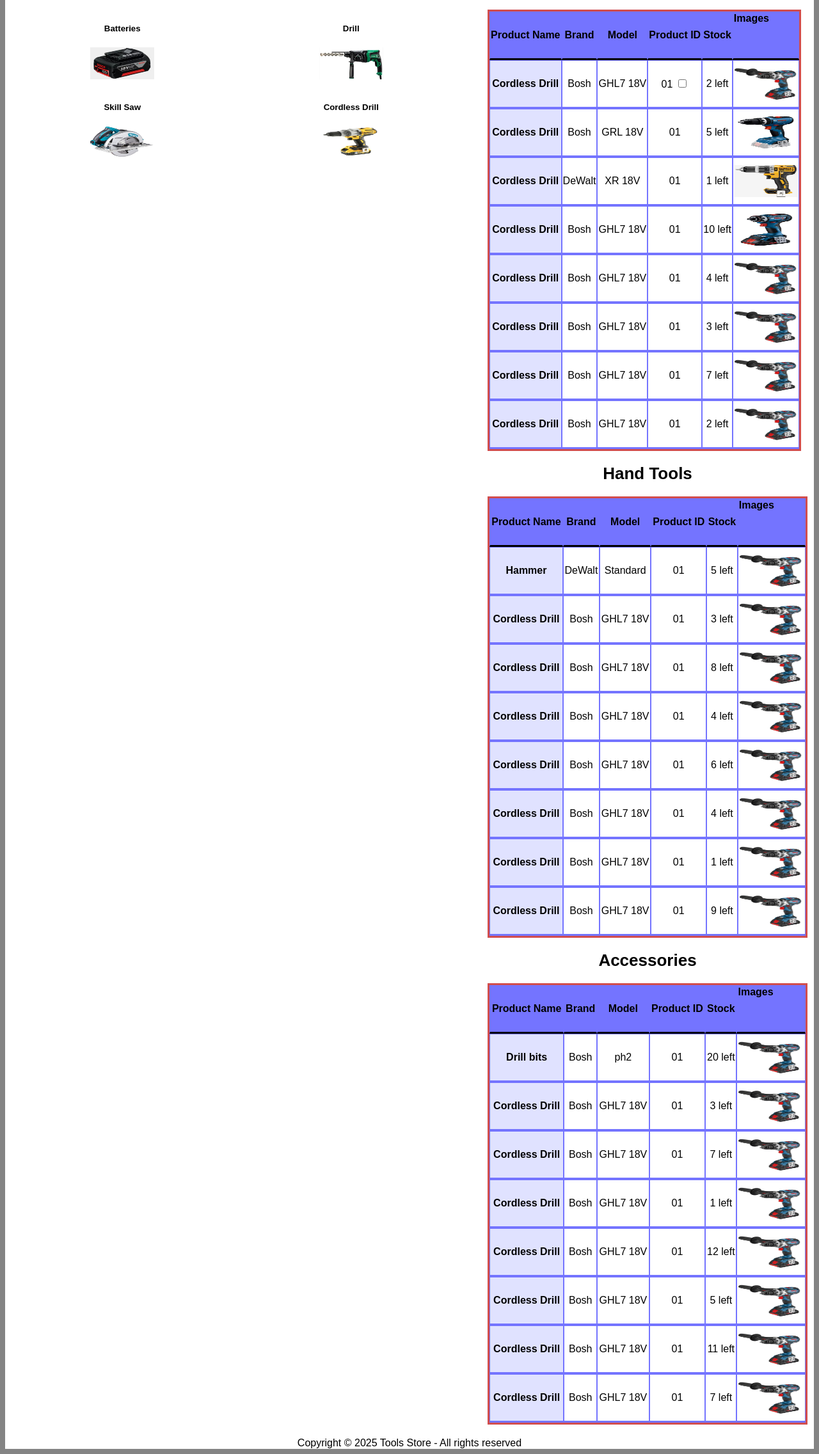
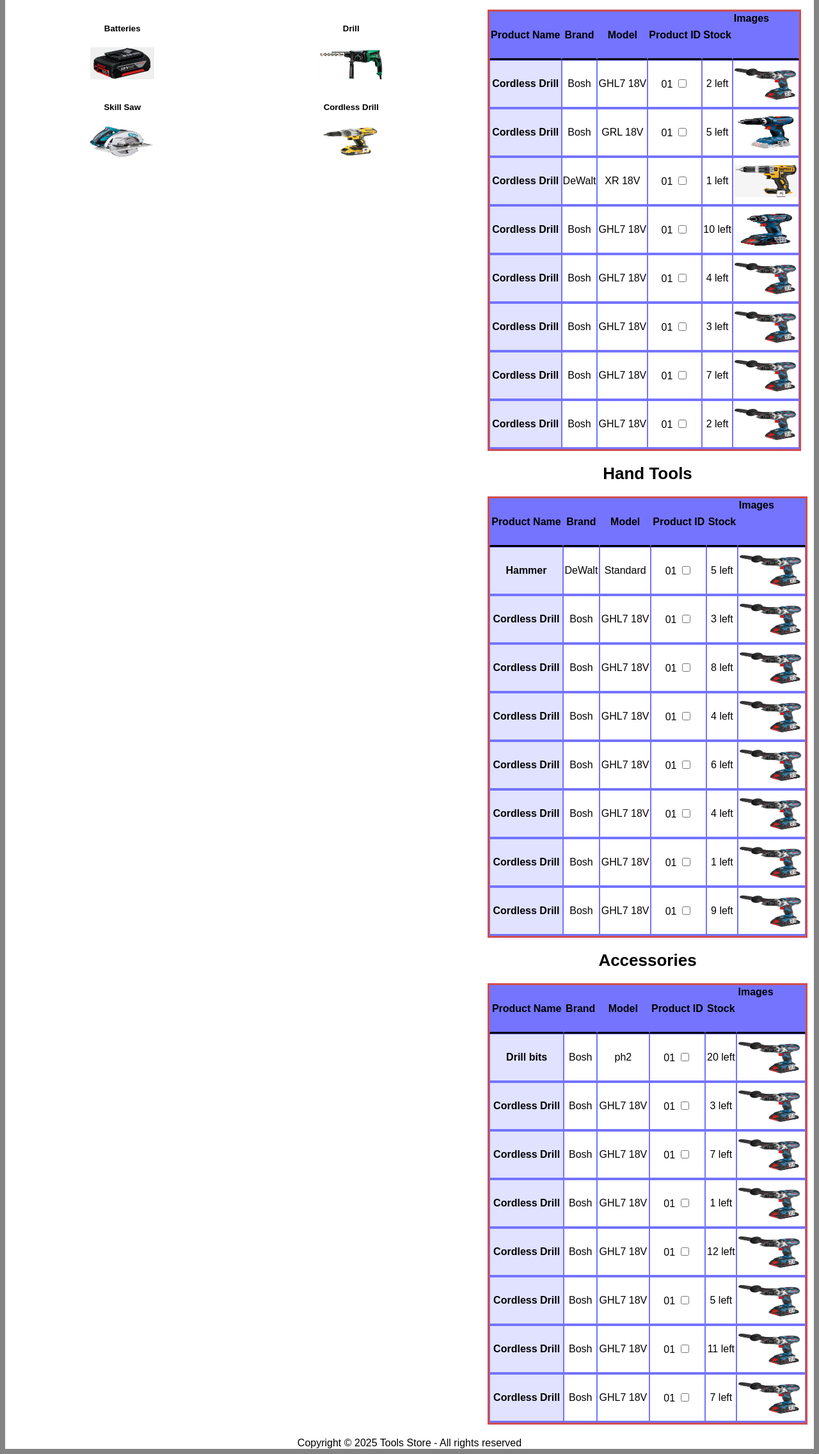
Before and after one commit to DimDeveloper18/DB_Assignment, a Flask app: page /tools in a window 1280 px wide. Shown: the part 221-2494 px from the top of the page at 64% size. Run offline with Flask 3, Linux system fonts and the light colour scheme; data that the repository does not hold is empty.

Commit message:
File 'tools.html' code changed: 'input' elements added to all product id 'td' with type checkbox.

```diff
--- a/templates/tools.html
+++ b/templates/tools.html
@@ -24,7 +24,7 @@
                     <th scope="row">Cordless Drill</th>
                     <td>Bosh</td>
                     <td>GRL 18V</td>
-                    <td>01</td>
+                    <td>01 <input class="selectBox" type="checkbox"> </td>
                     <td>5 left</td>
                     <td><img src="{{ url_for('static', filename="./images/product_images/pcdrillb2.jpg")}}" alt="Drill Bosch2" height="50" width="100"></td>
                 </tr>
@@ -32,7 +32,7 @@
                     <th scope="row">Cordless Drill</th>
                     <td>DeWalt</td>
                     <td>XR 18V</td>
-                    <td>01</td>
+                    <td>01 <input class="selectBox" type="checkbox"> </td>
                     <td>1 left</td>
                     <td><img src="{{ url_for('static', filename="./images/product_images/pcdrilld1.jpg")}}" alt="Drill DeWalt" height="50" width="100"></td>
                 </tr>
@@ -40,7 +40,7 @@
                     <th scope="row">Cordless Drill</th>
                     <td>Bosh</td>
                     <td>GHL7 18V</td>
-                    <td>01</td>
+                    <td>01 <input class="selectBox" type="checkbox"> </td>
                     <td>10 left</td>
                     <td><img src="{{ url_for('static', filename="./images/product_images/pcidrill2.jpg")}}" alt="Drill Bosch1" height="50" width="100"></td>
                 </tr>
@@ -48,7 +48,7 @@
                     <th scope="row">Cordless Drill</th>
                     <td>Bosh</td>
                     <td>GHL7 18V</td>
-                    <td>01</td>
+                    <td>01 <input class="selectBox" type="checkbox"> </td>
                     <td>4 left</td>
                     <td><img src="{{ url_for('static', filename="./images/product_images/pcdrillb1.jpg")}}" alt="Drill Bosch1" height="50" width="100"></td>
                 </tr>
@@ -56,7 +56,7 @@
                     <th scope="row">Cordless Drill</th>
                     <td>Bosh</td>
                     <td>GHL7 18V</td>
-                    <td>01</td>
+                    <td>01 <input class="selectBox" type="checkbox"> </td>
                     <td>3 left</td>
                     <td><img src="{{ url_for('static', filename="./images/product_images/pcdrillb1.jpg")}}" alt="Drill Bosch1" height="50" width="100"></td>
                 </tr>
@@ -64,7 +64,7 @@
                     <th scope="row">Cordless Drill</th>
                     <td>Bosh</td>
                     <td>GHL7 18V</td>
-                    <td>01</td>
+                    <td>01 <input class="selectBox" type="checkbox"> </td>
                     <td>7 left</td>
                     <td><img src="{{ url_for('static', filename="./images/product_images/pcdrillb1.jpg")}}" alt="Drill Bosch1" height="50" width="100"></td>
                 </tr>
@@ -72,7 +72,7 @@
                     <th scope="row">Cordless Drill</th>
                     <td>Bosh</td>
                     <td>GHL7 18V</td>
-                    <td>01</td>
+                    <td>01 <input class="selectBox" type="checkbox"> </td>
                     <td>2 left</td>
                     <td><img src="{{ url_for('static', filename="./images/product_images/pcdrillb1.jpg")}}" alt="Drill Bosch1" height="50" width="100"></td>
                 </tr>
@@ -93,7 +93,7 @@
                     <th scope="row">Hammer</th>
                     <td>DeWalt</td>
                     <td>Standard</td>
-                    <td>01</td>
+                    <td>01 <input class="selectBox" type="checkbox"> </td>
                     <td>5 left</td>
                     <td><img src="{{ url_for('static', filename="./images/product_images/pcdrillb1.jpg")}}" alt="Drill Bosch1" height="50" width="100"></td>
                 </tr>
@@ -101,7 +101,7 @@
                     <th scope="row">Cordless Drill</th>
                     <td>Bosh</td>
                     <td>GHL7 18V</td>
-                    <td>01</td>
+                    <td>01 <input class="selectBox" type="checkbox"> </td>
                     <td>3 left</td>
                     <td><img src="{{ url_for('static', filename="./images/product_images/pcdrillb1.jpg")}}" alt="Drill Bosch1" height="50" width="100"></td>
                 </tr>
@@ -109,7 +109,7 @@
                     <th scope="row">Cordless Drill</th>
                     <td>Bosh</td>
                     <td>GHL7 18V</td>
-                    <td>01</td>
+                    <td>01 <input class="selectBox" type="checkbox"> </td>
                     <td>8 left</td>
                     <td><img src="{{ url_for('static', filename="./images/product_images/pcdrillb1.jpg")}}" alt="Drill Bosch1" height="50" width="100"></td>
                 </tr>
@@ -117,7 +117,7 @@
                     <th scope="row">Cordless Drill</th>
                     <td>Bosh</td>
                     <td>GHL7 18V</td>
-                    <td>01</td>
+                    <td>01 <input class="selectBox" type="checkbox"> </td>
                     <td>4 left</td>
                     <td><img src="{{ url_for('static', filename="./images/product_images/pcdrillb1.jpg")}}" alt="Drill Bosch1" height="50" width="100"></td>
                 </tr>
@@ -125,7 +125,7 @@
                     <th scope="row">Cordless Drill</th>
                     <td>Bosh</td>
                     <td>GHL7 18V</td>
-                    <td>01</td>
+                    <td>01 <input class="selectBox" type="checkbox"> </td>
                     <td>6 left</td>
                     <td><img src="{{ url_for('static', filename="./images/product_images/pcdrillb1.jpg")}}" alt="Drill Bosch1" height="50" width="100"></td>
                 </tr>
@@ -133,7 +133,7 @@
                     <th scope="row">Cordless Drill</th>
                     <td>Bosh</td>
                     <td>GHL7 18V</td>
-                    <td>01</td>
+                    <td>01 <input class="selectBox" type="checkbox"> </td>
                     <td>4 left</td>
                     <td><img src="{{ url_for('static', filename="./images/product_images/pcdrillb1.jpg")}}" alt="Drill Bosch1" height="50" width="100"></td>
                 </tr>
@@ -141,7 +141,7 @@
                     <th scope="row">Cordless Drill</th>
                     <td>Bosh</td>
                     <td>GHL7 18V</td>
-                    <td>01</td>
+                    <td>01 <input class="selectBox" type="checkbox"> </td>
                     <td>1 left</td>
                     <td><img src="{{ url_for('static', filename="./images/product_images/pcdrillb1.jpg")}}" alt="Drill Bosch1" height="50" width="100"></td>
                 </tr>
@@ -149,7 +149,7 @@
                     <th scope="row">Cordless Drill</th>
                     <td>Bosh</td>
                     <td>GHL7 18V</td>
-                    <td>01</td>
+                    <td>01 <input class="selectBox" type="checkbox"> </td>
                     <td>9 left</td>
                     <td><img src="{{ url_for('static', filename="./images/product_images/pcdrillb1.jpg")}}" alt="Drill Bosch1" height="50" width="100"></td>
                 </tr>
@@ -170,7 +170,7 @@
                     <th scope="row">Drill bits</th>
                     <td>Bosh</td>
                     <td>ph2</td>
-                    <td>01</td>
+                    <td>01 <input class="selectBox" type="checkbox"> </td>
                     <td>20 left</td>
                     <td><img src="{{ url_for('static', filename="./images/product_images/pcdrillb1.jpg")}}" alt="Drill Bosch1" height="50" width="100"></td>
                 </tr>
@@ -178,7 +178,7 @@
                     <th scope="row">Cordless Drill</th>
                     <td>Bosh</td>
                     <td>GHL7 18V</td>
-                    <td>01</td>
+                    <td>01 <input class="selectBox" type="checkbox"> </td>
                     <td>3 left</td>
                     <td><img src="{{ url_for('static', filename="./images/product_images/pcdrillb1.jpg")}}" alt="Drill Bosch1" height="50" width="100"></td>
                 </tr>
@@ -186,7 +186,7 @@
                     <th scope="row">Cordless Drill</th>
                     <td>Bosh</td>
                     <td>GHL7 18V</td>
-                    <td>01</td>
+                    <td>01 <input class="selectBox" type="checkbox"> </td>
                     <td>7 left</td>
                     <td><img src="{{ url_for('static', filename="./images/product_images/pcdrillb1.jpg")}}" alt="Drill Bosch1" height="50" width="100"></td>
                 </tr>
@@ -194,7 +194,7 @@
                     <th scope="row">Cordless Drill</th>
                     <td>Bosh</td>
                     <td>GHL7 18V</td>
-                    <td>01</td>
+                    <td>01 <input class="selectBox" type="checkbox"> </td>
                     <td>1 left</td>
                     <td><img src="{{ url_for('static', filename="./images/product_images/pcdrillb1.jpg")}}" alt="Drill Bosch1" height="50" width="100"></td>
                 </tr>
@@ -202,7 +202,7 @@
                     <th scope="row">Cordless Drill</th>
                     <td>Bosh</td>
                     <td>GHL7 18V</td>
-                    <td>01</td>
+                    <td>01 <input class="selectBox" type="checkbox"> </td>
                     <td>12 left</td>
                     <td><img src="{{ url_for('static', filename="./images/product_images/pcdrillb1.jpg")}}" alt="Drill Bosch1" height="50" width="100"></td>
                 </tr>
@@ -210,7 +210,7 @@
                     <th scope="row">Cordless Drill</th>
                     <td>Bosh</td>
                     <td>GHL7 18V</td>
-                    <td>01</td>
+                    <td>01 <input class="selectBox" type="checkbox"> </td>
                     <td>5 left</td>
                     <td><img src="{{ url_for('static', filename="./images/product_images/pcdrillb1.jpg")}}" alt="Drill Bosch1" height="50" width="100"></td>
                 </tr>
@@ -218,7 +218,7 @@
                     <th scope="row">Cordless Drill</th>
                     <td>Bosh</td>
                     <td>GHL7 18V</td>
-                    <td>01</td>
+                    <td>01 <input class="selectBox" type="checkbox"> </td>
                     <td>11 left</td>
                     <td><img src="{{ url_for('static', filename="./images/product_images/pcdrillb1.jpg")}}" alt="Drill Bosch1" height="50" width="100"></td>
                 </tr>
@@ -226,7 +226,7 @@
                     <th scope="row">Cordless Drill</th>
                     <td>Bosh</td>
                     <td>GHL7 18V</td>
-                    <td>01</td>
+                    <td>01 <input class="selectBox" type="checkbox"> </td>
                     <td>7 left</td>
                     <td><img src="{{ url_for('static', filename="./images/product_images/pcdrillb1.jpg")}}" alt="Drill Bosch1" height="50" width="100"></td>
                 </tr>
```
